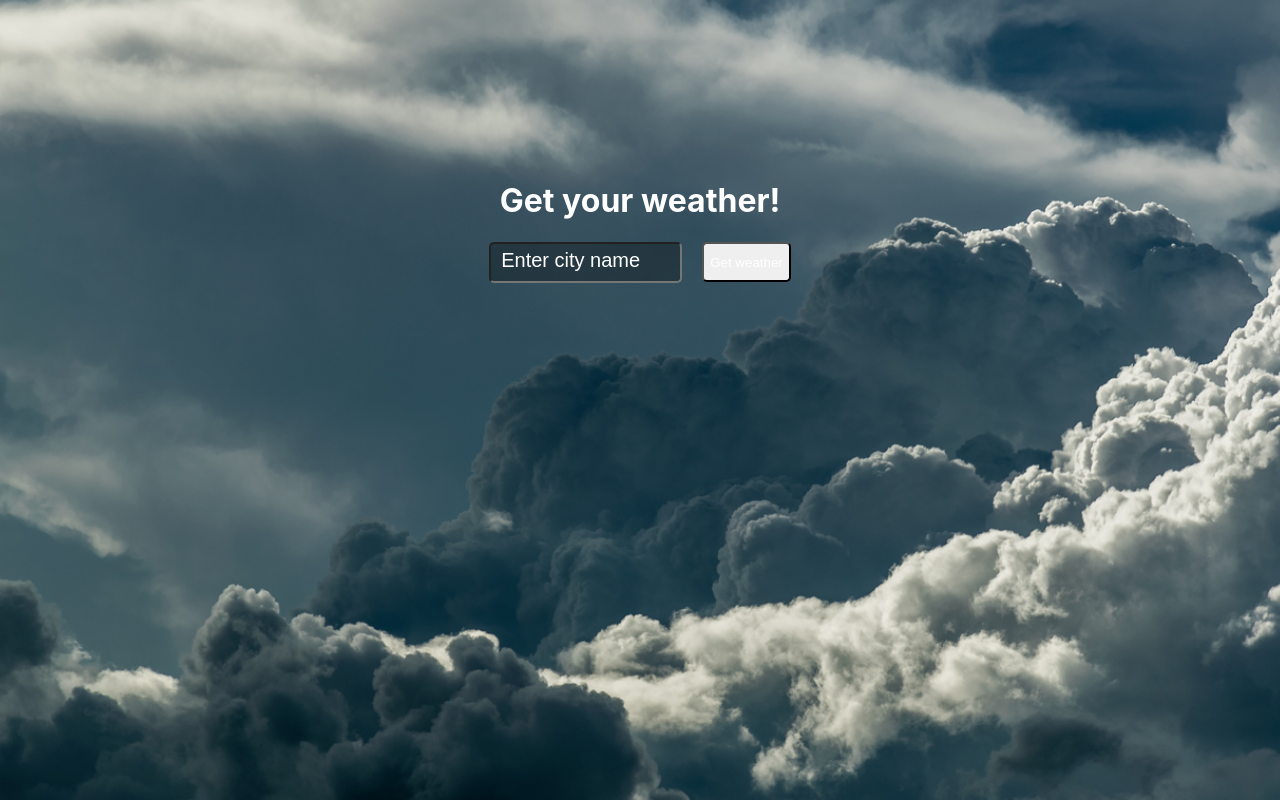
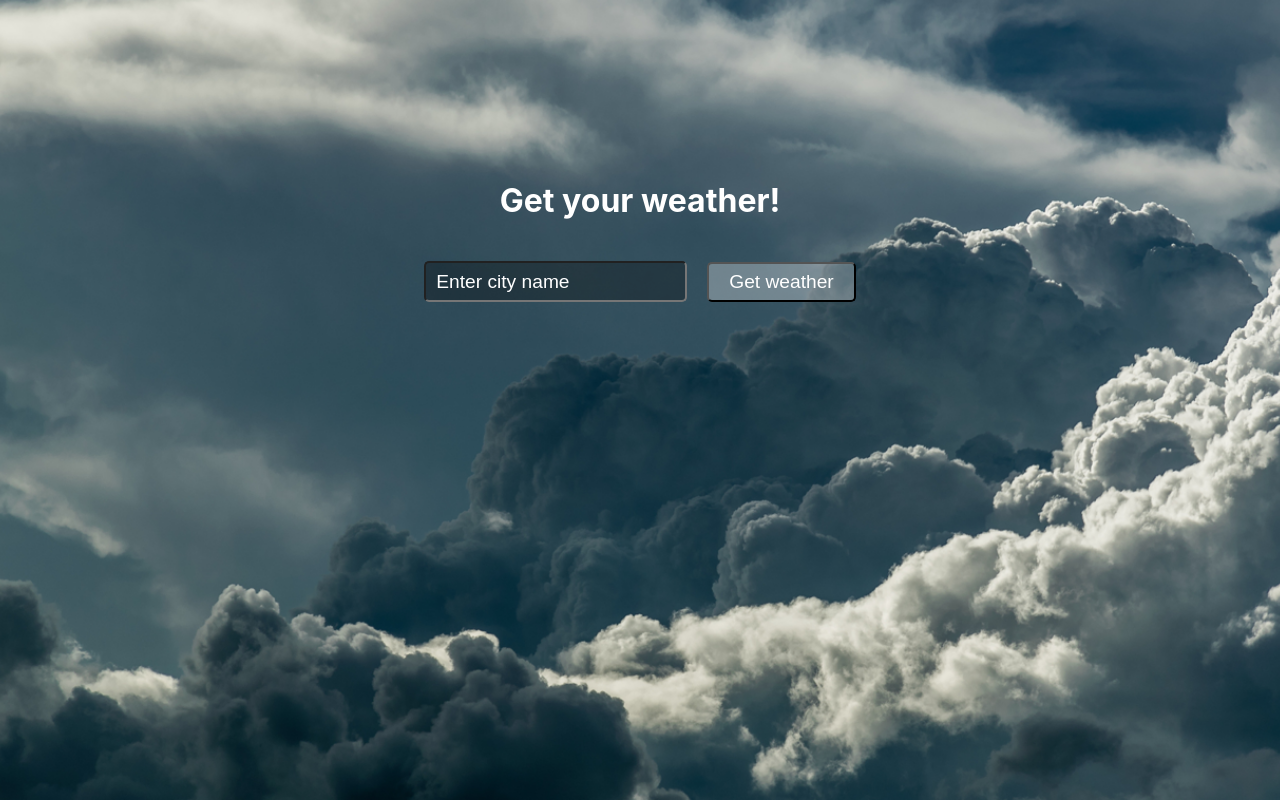
Before and after one commit to vosem/weather, a React (Create React App) app: page / in a window 1280 px wide. Built offline with nearby package versions, Linux system fonts and the light colour scheme.

Commit message:
changing input upon selecting from a list

```diff
--- a/src/App.css
+++ b/src/App.css
@@ -9,24 +9,38 @@
 	text-align: center;
 	color: white;
 }
-.form__city-input{
-	background-color: rgba(0,0,0,0.3);
+.form__city-input {
+	background-color: rgba(0, 0, 0, 0.3);
 	height: 35px;
 	border-radius: 5px;
 	margin-right: 20px;
 	outline: none;
 	color: white;
+	font-size: 1.2em;
 	padding-left: 10px;
-
 }
-::placeholder{
+input:-webkit-autofill,
+input:-webkit-autofill:hover,
+input:-webkit-autofill:focus,
+input:-webkit-autofill:active{
+  -webkit-text-fill-color: white;
+  transition: background-color 5000s ease-in-out 0s;
+}
+::placeholder {
 	color: white;
-	font-size: 1.5em;
+	/*font-size: 1.3em;*/
 	line-height: 1.5em;
 }
-.form__city-submit-btn{
+.form__city-submit-btn {
+	margin-top: 20px;
 	height: 40px;
-		border-radius: 5px;
-		outline: none;
-		color: white;
+	padding: 0 20px;
+	border-radius: 5px;
+	outline: none;
+	background-color: rgba(255, 255, 255, 0.3);
+	color: white;
+	font-size: 1.2em;
 }
+::list {
+	display: none;
+}
```
Also changed, not shown: src/components/weather.js (+5 -2 lines).
